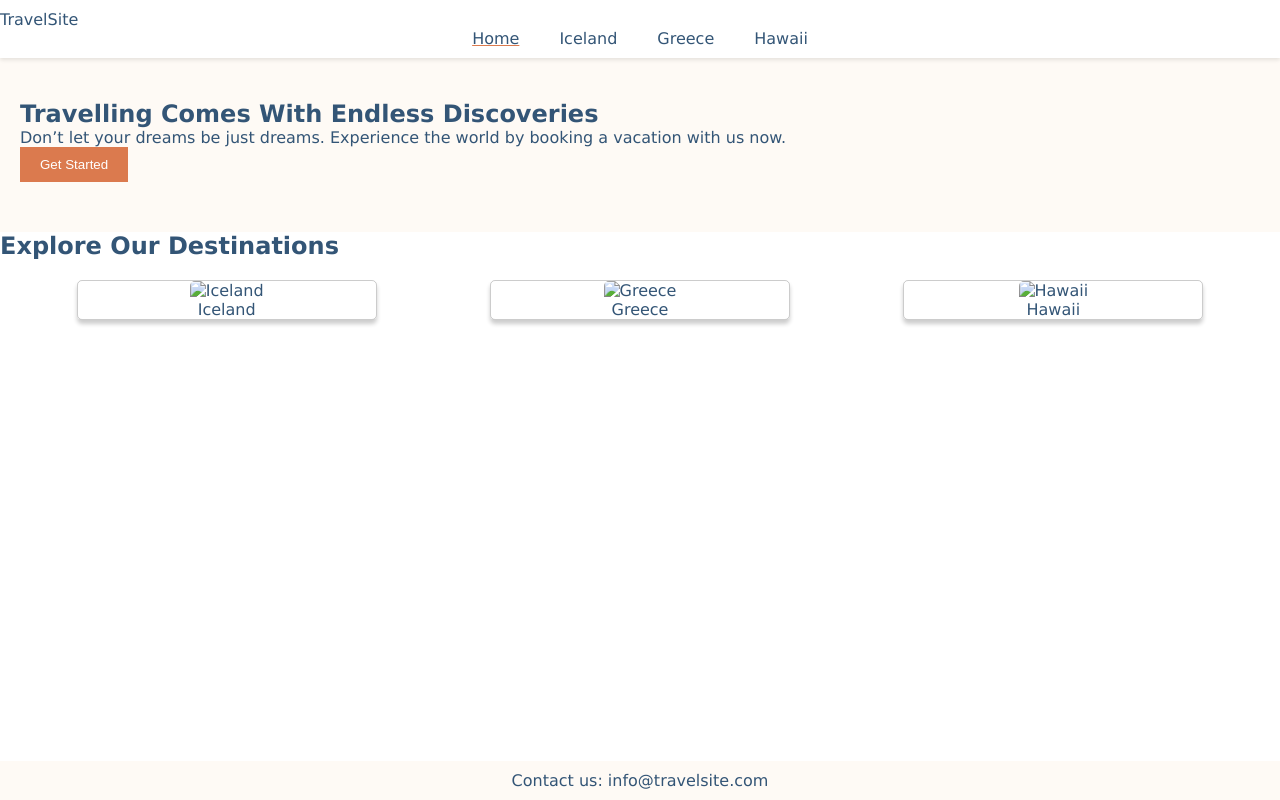
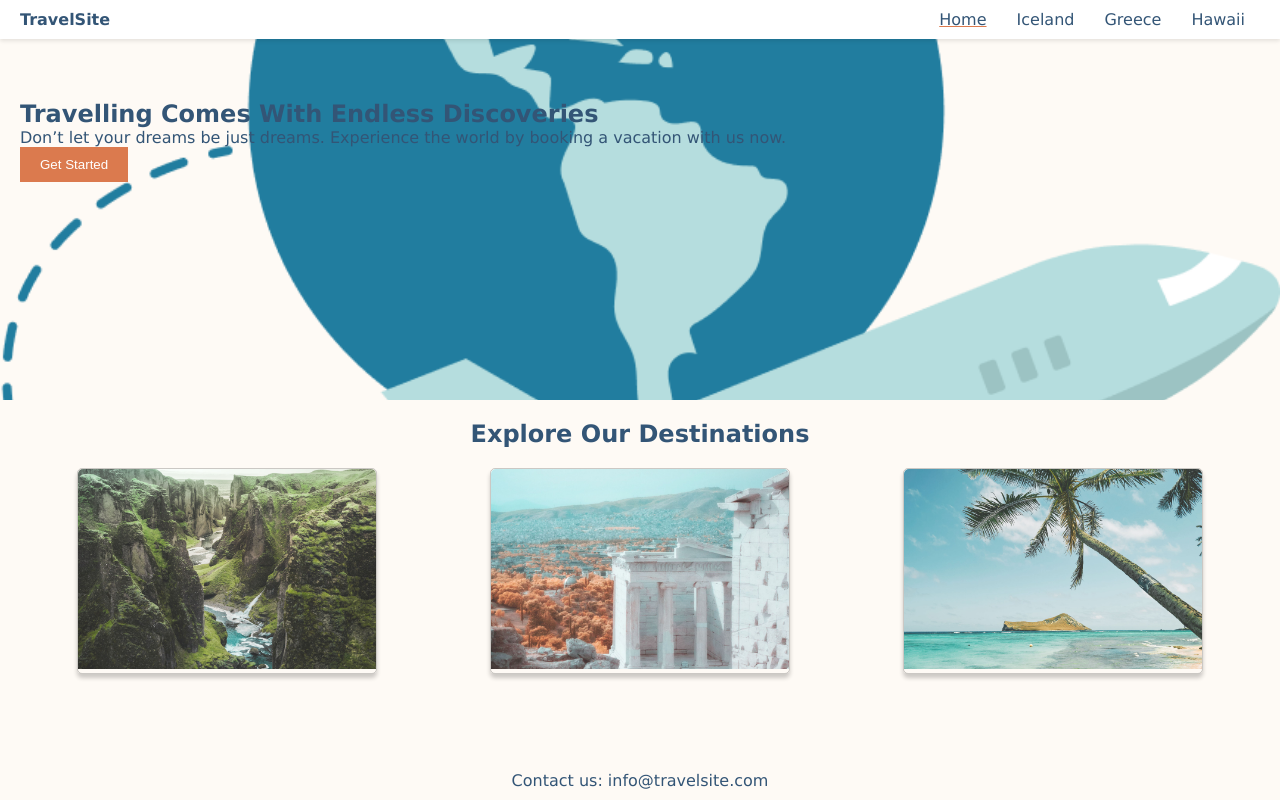
Before and after one commit to MikailMuthomi/brainstation-work, a plain HTML site: page index.html in a window 1280 px wide. Drawn offline with Linux system fonts and the light colour scheme.

Commit message:
Added assets folder and updated HTML files with correct paths

```diff
--- a/index.html
+++ b/index.html
@@ -28,15 +28,15 @@
             <h2>Explore Our Destinations</h2>
             <div class="card-container">
                 <a href="iceland.html" class="card">
-                    <img src="path/to/iceland-image.jpg" alt="Iceland" class="card__image">
+                    <img src="assets/Images/iceland.jpg" alt="Iceland" class="card__image">
                     <p class="card__destination">Iceland</p>
                 </a>
                 <a href="greece.html" class="card">
-                    <img src="path/to/greece-image.jpg" alt="Greece" class="card__image">
+                    <img src="assets/Images/greece.jpg" alt="Greece" class="card__image">
                     <p class="card__destination">Greece</p>
                 </a>
                 <a href="hawaii.html" class="card">
-                    <img src="path/to/hawaii-image.jpg" alt="Hawaii" class="card__image">
+                    <img src="assets/Images/hawaii.jpg" alt="Hawaii" class="card__image">
                     <p class="card__destination">Hawaii</p>
                 </a>
             </div>
--- a/styles.css
+++ b/styles.css
@@ -1,13 +1,14 @@
-/* Reset styles */
+/* General Reset */
 * {
     margin: 0;
     padding: 0;
     box-sizing: border-box;
 }
 
-body, h1, h2, p, ul, li, a {
+body {
     font-family: 'Verdana', sans-serif;
-    color: #335576;
+    color: #335576; /* Text color as specified */
+    background-color: #FEFAF5; /* Background color for the site */
 }
 
 a {
@@ -17,39 +18,49 @@ a {
 
 /* Navigation Bar */
 .navbar {
-    background-color: #FFFFFF;
+    background-color: #FFFFFF; /* White background */
     position: fixed;
     width: 100%;
     top: 0;
     z-index: 1000;
-    padding: 10px 0;
+    display: flex;
+    justify-content: space-between;
+    padding: 10px 20px;
     box-shadow: 0 2px 4px rgba(0,0,0,0.1);
 }
 
 .navbar__menu {
     list-style: none;
     display: flex;
-    justify-content: center;
 }
 
 .navbar__item {
-    padding: 0 20px;
+    padding: 0 15px; /* Space between menu items */
 }
 
 .navbar__link--active {
     text-decoration: underline;
-    text-decoration-color: #DB7A4E;
+    text-decoration-color: #DB7A4E; /* Underline color for the active page */
+}
+
+.navbar__logo {
+    color: #335576; /* Logo text color */
+    font-weight: bold;
 }
 
 /* Hero Section */
 .hero {
-    background-color: #FEFAF5;
-    padding: 100px 20px 50px;
+    background-color: #FEFAF5; /* Light background for hero */
     text-align: left;
+    padding: 100px 20px;
+    background-image: url('assets/Images/hero.png');
+    background-size: cover;
+    background-position: center;
+    min-height: 400px; /* Minimum height for hero section */
 }
 
 .hero__button {
-    background-color: #DB7A4E;
+    background-color: #DB7A4E; /* Button color as per mockup */
     color: white;
     padding: 10px 20px;
     border: none;
@@ -57,18 +68,22 @@ a {
 }
 
 /* Recommendations Section */
+.recommendations {
+    padding: 20px;
+    text-align: center;
+}
+
 .card-container {
     display: flex;
     justify-content: space-around;
-    padding: 20px;
+    margin-top: 20px;
 }
 
 .card {
+    width: 300px;
     border-radius: 5px;
-    border: 1px solid rgba(0,0,0,0.2);
-    box-shadow: 0 4px 4px rgba(0,0,0,0.2);
-    width: 300px;
-    text-align: center;
+    border: 1px solid rgba(0, 0, 0, 0.2);
+    box-shadow: 0 4px 4px rgba(0, 0, 0, 0.2);
 }
 
 .card__image {
@@ -79,13 +94,22 @@ a {
     border-top-right-radius: 5px;
 }
 
+.card__destination {
+    padding: 5px 10px;
+    position: absolute;
+    bottom: 10px;
+    right: 10px;
+    color: white; /* Ensuring text visibility on image */
+    background-color: rgba(0, 0, 0, 0.5); /* Semi-transparent background */
+}
+
 /* Footer */
 footer {
     background-color: #FEFAF5;
     color: #335576;
     text-align: center;
     padding: 10px;
+    width: 100%;
     position: fixed;
     bottom: 0;
-    width: 100%;
 }
```
Also changed, not shown: assets/Icons/icon-facebook.png (added), assets/Icons/icon-instagram.png (added), assets/Icons/icon-twitter.png (added), assets/Images/greece.jpg (added), assets/Images/hawaii.jpg (added), assets/Images/hero.png (added), assets/Images/iceland.jpg (added), 2 other files.
